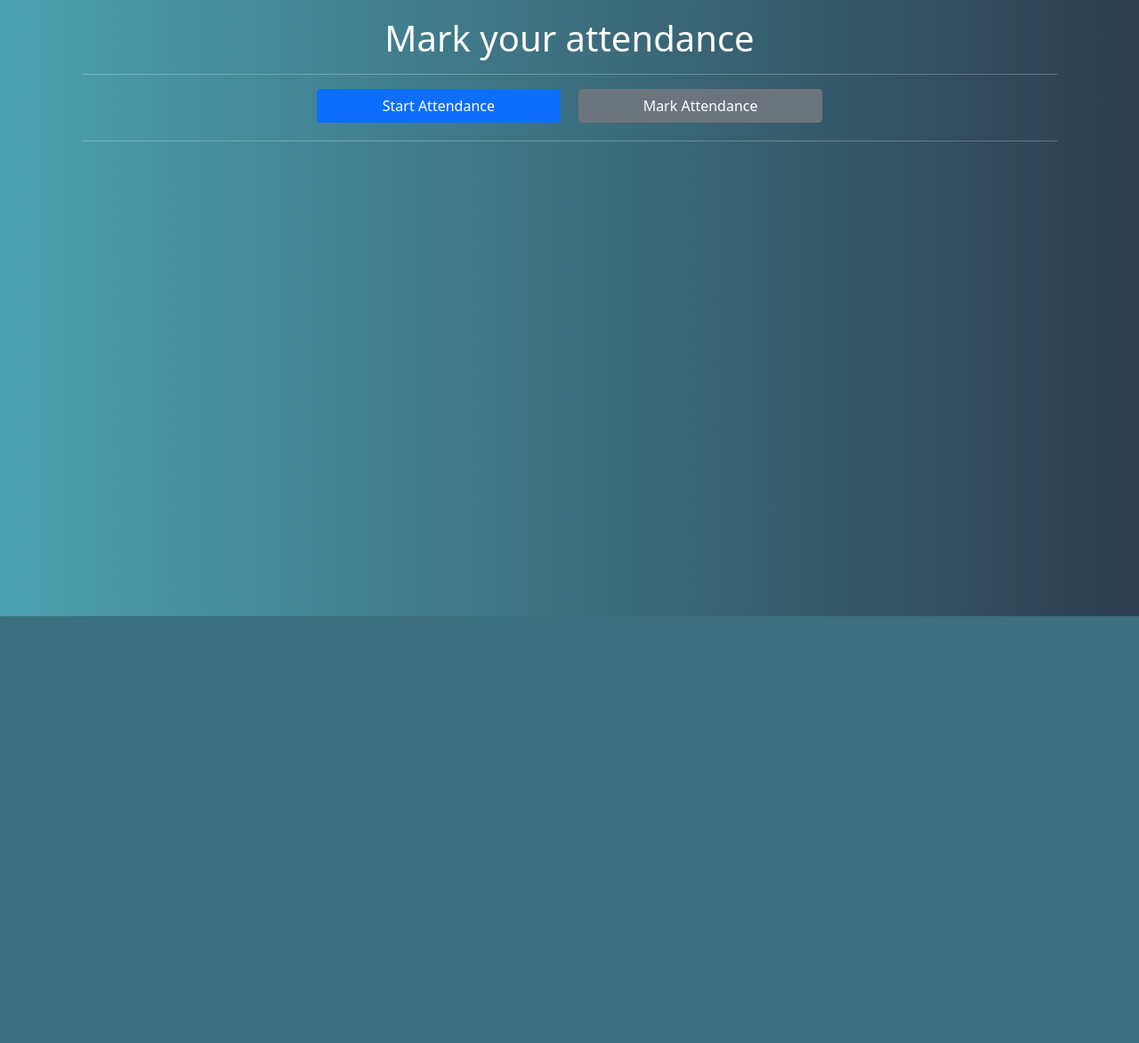
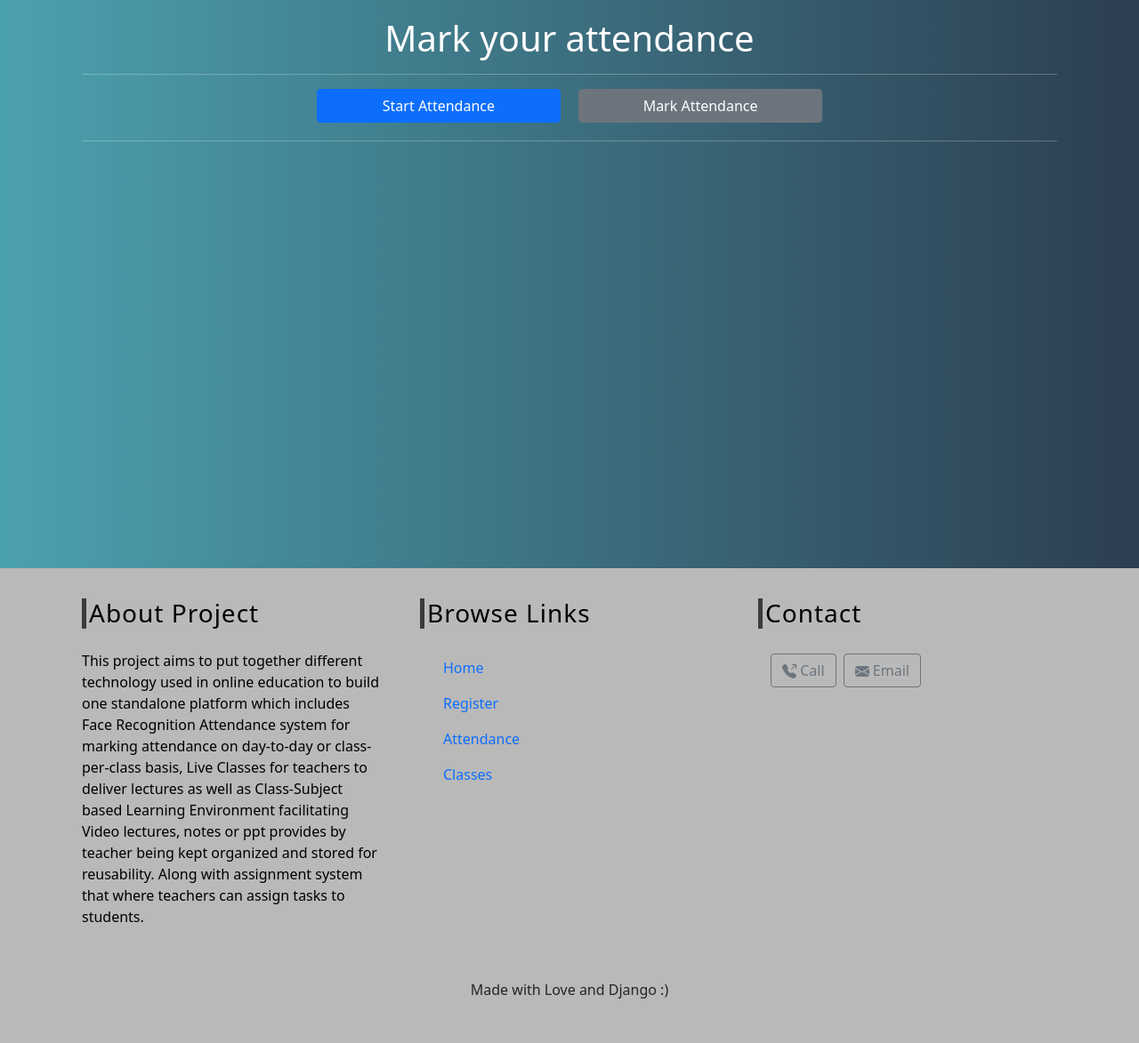
Before and after one commit to aryaraj132/Takshashila, a Django app: page /attendance/ in a window 1280 px wide. Shown: the part 107-1280 px from the top of the page at 89% size. Before the commit the page ends 800 px from the top, so only its background shows below. Run offline with Django 3.2, Linux system fonts and the light colour scheme; a user stored in the database is signed in.

Commit message:
footer and scrollbars

```diff
--- a/templates/face_detection.html
+++ b/templates/face_detection.html
@@ -12,6 +12,23 @@
         integrity="sha384-ygbV9kiqUc6oa4msXn9868pTtWMgiQaeYH7/t7LECLbyPA2x65Kgf80OJFdroafW"
         crossorigin="anonymous"></script>
     <style>
+        ::-webkit-scrollbar {
+            width: 2px;
+            height: 2px;
+        }
+        ::-webkit-scrollbar-corner{
+            width: 2px;
+        }
+        ::-webkit-scrollbar-track {
+            background: none;
+            outline: none;
+            border: none;
+        }
+        ::-webkit-scrollbar-thumb {
+            background: rgb(167, 149, 149);
+            border-radius: 10px;
+            width: 2px;
+        }
         h1,h2,p{
             color: #fff !important;
         }
@@ -31,6 +48,23 @@
             min-height: 80vh;
             margin-top: 50px;
             padding: 20px 10px 20px 10px;
+        }
+        footer{
+            min-height: 30vh;
+            background-color: rgb(185, 185, 185);
+        }
+        .footer-content{
+            min-height: 30vh;
+            padding: 10px;
+            color: #000;
+        }
+        .footer-content h3{
+            letter-spacing: 1px;
+            padding-left: 3px;
+            border-left: 5px solid rgba(0, 0, 0, 0.678);
+        }
+        .footer-body{
+            padding-left: 10px;
         }
     </style>
 </head>
@@ -75,7 +109,57 @@
         {% endblock %}
     </div>
     </div>
+    <footer>
+        <div class="container-xl">
+          <div class="row">
+            <div class="col-md-4 pt-3 mt-2">
+              <div class="footer-content">
+                <h3 class="mb-4">About Project</h3>
+                <span>This project aims to put together different technology used in online education to build one standalone platform which includes Face Recognition Attendance system for marking attendance on day-to-day or class-per-class basis, Live Classes for teachers to deliver lectures as well as Class-Subject based Learning Environment facilitating Video lectures, notes or ppt provides by teacher being kept organized and stored for reusability. Along with assignment system that where teachers can assign tasks to students.</span>
+              </div>
+            </div>
+            <div class="col-md-4 pt-3 mt-2">
+              <div class="footer-content">
+                <h3 class="mb-4">Browse Links</h3>
+                <div class="footer-body">
+                  <ul class="list-unstyled">
+                    <li><a href="{% url 'index' %}" class="nav-link">Home</a></li>
+                    <li><a class="nav-link" href="{% url 'register' %}">Register</a></li>
+                    <li><a class="nav-link" href="{% url 'attendance' %}">Attendance</a></li>
+                    <li><a class="nav-link" href="{% url 'classes:subject_list' %}">Classes</a></li>
+                  </ul>
+                </div>
+              </div>
+            </div>
+            <div class="col-md-4 pt-3 mt-2">
+              <div class="footer-content">
+                <h3 class="mb-4">Contact</h3>
+                <div class="footer-body">
+                  <a href="tel:8340728808"><button type="button" class="btn btn-outline-secondary m-1">
+                    <svg xmlns="http://www.w3.org/2000/svg" width="16" height="16" fill="currentColor" class="bi bi-telephone-outbound-fill" viewBox="0 0 16 16">
+                      <path fill-rule="evenodd" d="M1.885.511a1.745 1.745 0 0 1 2.61.163L6.29 2.98c.329.423.445.974.315 1.494l-.547 2.19a.678.678 0 0 0 .178.643l2.457 2.457a.678.678 0 0 0 .644.178l2.189-.547a1.745 1.745 0 0 1 1.494.315l2.306 1.794c.829.645.905 1.87.163 2.611l-1.034 1.034c-.74.74-1.846 1.065-2.877.702a18.634 18.634 0 0 1-7.01-4.42 18.634 18.634 0 0 1-4.42-7.009c-.362-1.03-.037-2.137.703-2.877L1.885.511zM11 .5a.5.5 0 0 1 .5-.5h4a.5.5 0 0 1 .5.5v4a.5.5 0 0 1-1 0V1.707l-4.146 4.147a.5.5 0 0 1-.708-.708L14.293 1H11.5a.5.5 0 0 1-.5-.5z"/>
+                    </svg>
+                    Call
+                  </button></a>
+                  <a href="mailto:aryaraj132@gmail.com"><button type="button" class="btn btn-outline-secondary">
+                  <svg xmlns="http://www.w3.org/2000/svg" width="16" height="16" fill="currentColor" class="bi bi-envelope-fill" viewBox="0 0 16 16">
+                    <path d="M.05 3.555A2 2 0 0 1 2 2h12a2 2 0 0 1 1.95 1.555L8 8.414.05 3.555zM0 4.697v7.104l5.803-3.558L0 4.697zM6.761 8.83l-6.57 4.027A2 2 0 0 0 2 14h12a2 2 0 0 0 1.808-1.144l-6.57-4.027L8 9.586l-1.239-.757zm3.436-.586L16 11.801V4.697l-5.803 3.546z"/>
+                  </svg>
+                Email
+              </button></a>
 
+                </ul>
+              </div>
+              </div>
+            </div>
+          </div>
+          <div class="row text-center p-5">
+            <div class="col-md-12">
+              Made with Love and Django :)
+            </div>
+          </div>
+        </div>
+      </footer>
 </body>
 
 </html>
```
Also changed, not shown: templates/index.html (+17 -0 lines).
